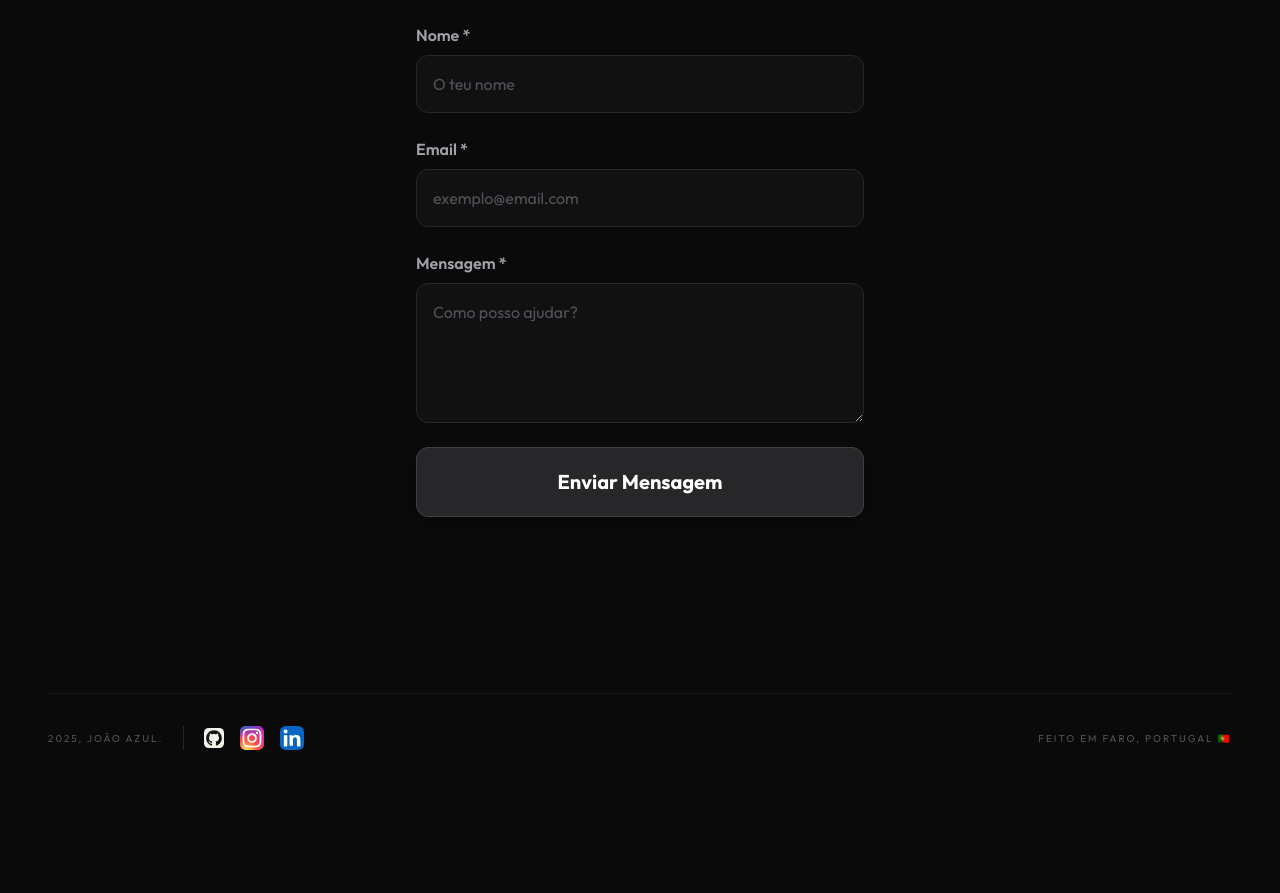
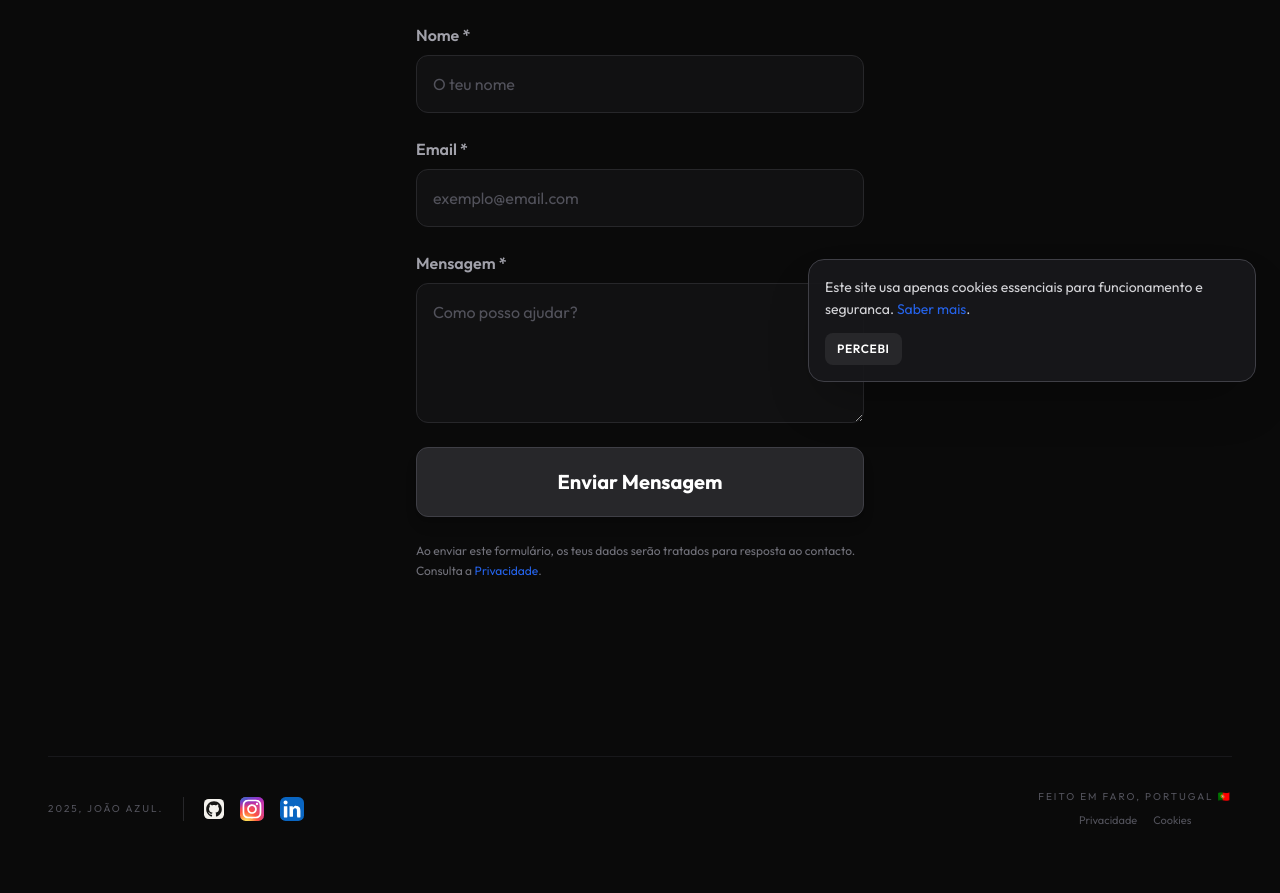
Before and after one commit to joaaoazul/backendfolio, a Flask app: page /contact-content in a window 1280 px wide. Shown: the part 402-1295 px from the top of the page. Before the commit the page ends 1152 px from the top, so only its background shows below. Run offline with Flask 3, Linux system fonts and the light colour scheme; some libraries are stand-ins or nearby versions; some web fonts are replaced.

Commit message:
Add privacy and cookies pages with legal notices

```diff
--- a/app.py
+++ b/app.py
@@ -444,5 +444,15 @@ def about_content():
     return render_template("index.html", active_page="about", form=ContactForm(), certifications=certifications)
 
 
+@app.route("/privacy")
+def privacy_page():
+    return render_template("privacy.html")
+
+
+@app.route("/cookies")
+def cookies_page():
+    return render_template("cookies.html")
+
+
 if __name__ == "__main__":
     app.run(debug=True)
--- a/templates/contacts_fragment.html
+++ b/templates/contacts_fragment.html
@@ -66,6 +66,11 @@
             <button type="submit" class="flex items-center justify-center gap-4 w-full text-white transition-all duration-300 border border-zinc-700 rounded-xl py-5 text-xl bg-zinc-800 hover:bg-techgreen hover:border-techgreen shadow-lg hover:-translate-y-1 active:scale-95 font-bold cursor-pointer">
                 {{ t.submit_label }}
             </button>
+
+            <p class="text-xs text-zinc-500 leading-relaxed text-left">
+                {{ t.contact_privacy_notice }}
+                <a href="/privacy" class="text-techgreen hover:text-white">{{ t.privacy_label }}</a>.
+            </p>
         </form>
     {% endif %}
 </section>
--- a/templates/index.html
+++ b/templates/index.html
@@ -98,8 +98,42 @@
                 <a href="https://linkedin.com/in/joao-azul" class="w-6 h-6 hover:opacity-80">{% include 'icons/linkedin.html' %}</a>
             </div>
         </div>
-        <span class="text-center">{{ t.footer }}</span>
+        <div class="flex flex-col items-center gap-2 text-center">
+            <span>{{ t.footer }}</span>
+            <div class="flex items-center gap-4 normal-case tracking-normal text-[11px]">
+                <a href="/privacy" class="hover:text-zinc-300">{{ t.privacy_label }}</a>
+                <a href="/cookies" class="hover:text-zinc-300">{{ t.cookies_label }}</a>
+            </div>
+        </div>
     </footer>
 </div>
+
+<div id="cookie-banner" class="hidden fixed bottom-4 left-4 right-4 md:left-auto md:right-6 md:max-w-md z-50 p-4 bg-zinc-900/95 border border-zinc-700 rounded-2xl shadow-2xl">
+    <p class="text-sm text-zinc-300 leading-relaxed">
+        {{ t.cookie_banner_text }}
+        <a href="/cookies" class="text-techgreen hover:text-white">{{ t.cookie_banner_more }}</a>.
+    </p>
+    <button id="cookie-banner-close" class="mt-3 px-3 py-2 text-xs font-semibold uppercase tracking-wider rounded-lg bg-zinc-800 hover:bg-zinc-700 transition-colors">
+        {{ t.cookie_banner_close }}
+    </button>
+</div>
+
+<script>
+    (function () {
+        const key = 'cookie_notice_seen_v1';
+        const banner = document.getElementById('cookie-banner');
+        const closeBtn = document.getElementById('cookie-banner-close');
+        if (!banner || !closeBtn) return;
+
+        if (!localStorage.getItem(key)) {
+            banner.classList.remove('hidden');
+        }
+
+        closeBtn.addEventListener('click', function () {
+            localStorage.setItem(key, '1');
+            banner.classList.add('hidden');
+        });
+    })();
+</script>
 </body>
 </html>
--- a/translations/en.json
+++ b/translations/en.json
@@ -20,6 +20,12 @@
 "email_label": "Email *",
 "message_label": "Message *",
 "submit_label": "Send Message",
+"privacy_label": "Privacy",
+"cookies_label": "Cookies",
+"contact_privacy_notice": "By submitting this form, your data will be processed to reply to your message. See the",
+"cookie_banner_text": "This site uses only essential cookies for operation and security.",
+"cookie_banner_more": "Learn more",
+"cookie_banner_close": "Understood",
 "validation_prefix": "Error",
 "success_msg": "Communication established! I received your message and will reply soon.",
 "error_msg": "Something went wrong. Please try again.",
--- a/translations/pt.json
+++ b/translations/pt.json
@@ -19,6 +19,12 @@
 "email_label": "Email *",
 "message_label": "Mensagem *",
 "submit_label": "Enviar Mensagem",
+"privacy_label": "Privacidade",
+"cookies_label": "Cookies",
+"contact_privacy_notice": "Ao enviar este formulário, os teus dados serão tratados para resposta ao contacto. Consulta a",
+"cookie_banner_text": "Este site usa apenas cookies essenciais para funcionamento e seguranca.",
+"cookie_banner_more": "Saber mais",
+"cookie_banner_close": "Percebi",
 "validation_prefix": "Erro",
 "success_msg": "Comunicação estabelecida! Recebi a tua mensagem e respondo em breve.",
 "error_msg": "Algo correu mal. Tenta novamente.",
```
Also changed, not shown: templates/cookies.html (added, +37 -0 lines), templates/privacy.html (added, +52 -0 lines).
